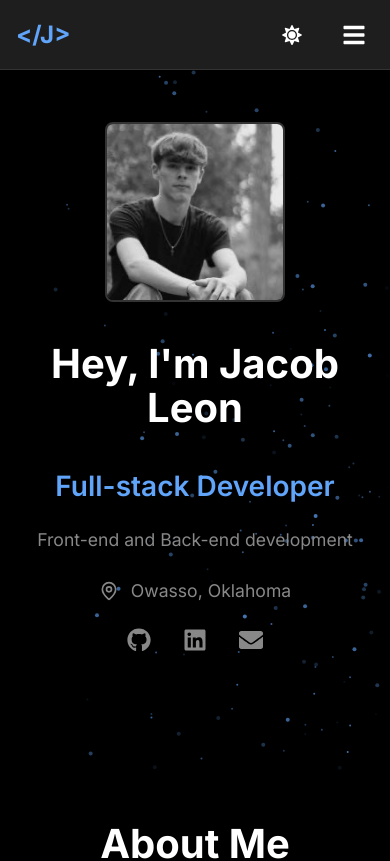
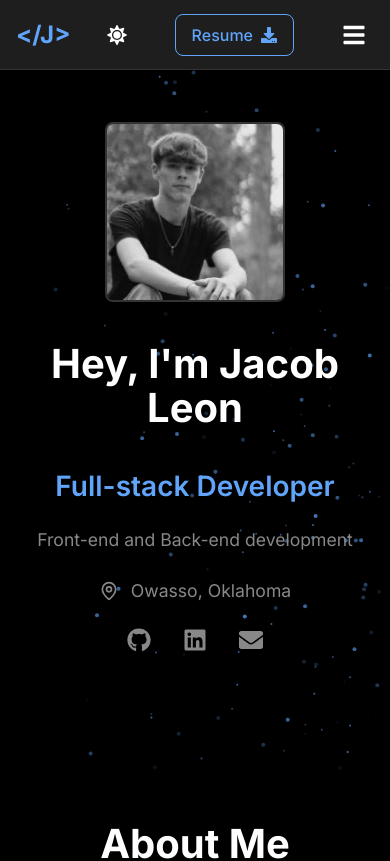
Before and after one commit to jacobleon2117/React_Portfolio-Project, a React (Vite) app in the folder React_Portfolio-Project/: page / in a window 390 px wide. Shown: the top 861 px of the page. Built offline with nearby package versions, Linux system fonts and the light colour scheme.

Commit message:
cleaning up nav css file

```diff
--- a/React_Portfolio-Project/src/components/navbar-section/MobileNavbar.jsx
+++ b/React_Portfolio-Project/src/components/navbar-section/MobileNavbar.jsx
@@ -1,5 +1,5 @@
 import PropTypes from 'prop-types';
-import { FaSun, FaMoon, FaDownload } from 'react-icons/fa'; // Add FaDownload
+import { FaSun, FaMoon, FaDownload } from 'react-icons/fa';
 import styles from './NavbarSection.module.css';
 
 const MobileNavbar = ({ isOpen, onClose, theme, onThemeToggle }) => {
@@ -8,7 +8,6 @@ const MobileNavbar = ({ isOpen, onClose, theme, onThemeToggle }) => {
   };
 
   const handleResumeClick = () => {
-    // Close menu when downloading resume
     onClose();
   };
 
--- a/React_Portfolio-Project/src/components/navbar-section/NavbarSection.module.css
+++ b/React_Portfolio-Project/src/components/navbar-section/NavbarSection.module.css
@@ -197,6 +197,9 @@
     display: flex;
     align-items: center;
   }
+  .resumeButton {
+    display: none;
+  }
 }
 
 @media (min-width: 769px) {
@@ -233,9 +236,3 @@
 .resumeButton:hover svg {
   transform: translateY(2px);
 }
-
-@media (max-width: 768px) {
-  .resumeButton {
-    display: none;
-  }
-}
```
